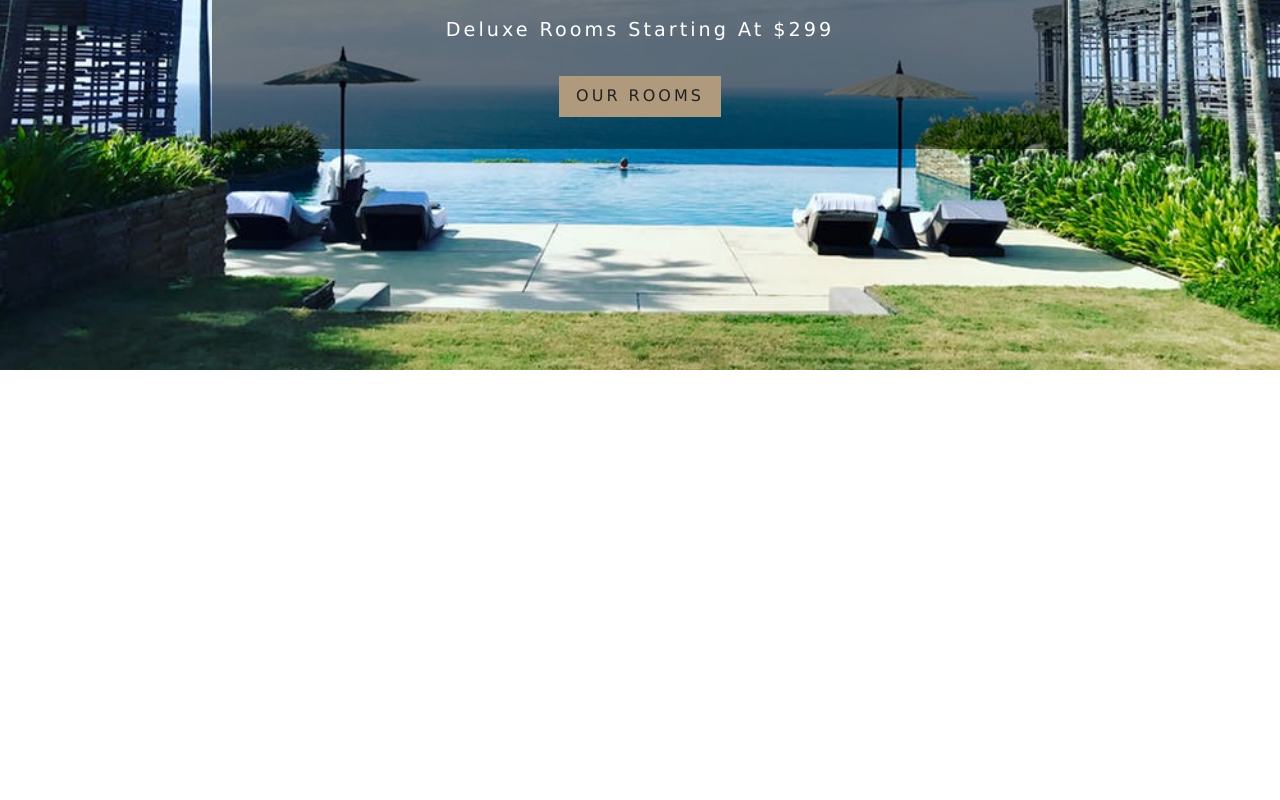
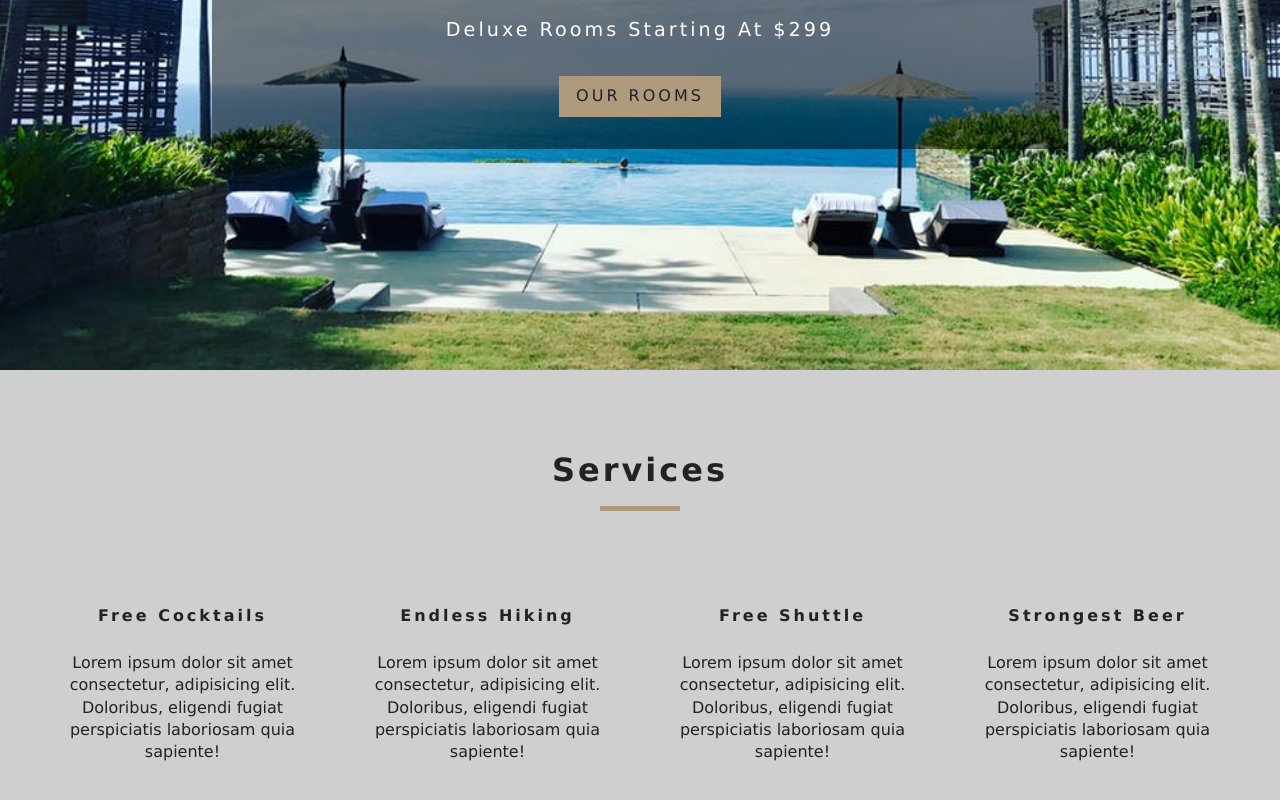
Before and after one commit to imjoymhnt/React-Beach-Resort, a React (Create React App) app: page / in a window 1280 px wide. Shown: the part 430-1230 px from the top of the page. Before the commit the page ends 800 px from the top, so only its background shows below. Built offline with nearby package versions, Linux system fonts and the light colour scheme.

Commit message:
created services section and added it into the home page. also created a title component to render it in multiple place. In the title component used a prop called title and when usin the Title component, I have to pass thevalue of title prop

```diff
--- /dev/null
+++ b/src/components/Services.js
@@ -0,0 +1,52 @@
+import React, { Component } from "react";
+import Title from "./Title";
+import { FaCocktail, FaBeer, FaHiking, FaShuttleVan } from "react-icons/fa";
+
+export default class Services extends Component {
+  state = {
+    services: [
+      {
+        icon: FaCocktail,
+        title: "Free Cocktails",
+        info:
+          "Lorem ipsum dolor sit amet consectetur, adipisicing elit. Doloribus, eligendi fugiat perspiciatis laboriosam quia sapiente!",
+      },
+      {
+        icon: FaHiking,
+        title: "Endless Hiking",
+        info:
+          "Lorem ipsum dolor sit amet consectetur, adipisicing elit. Doloribus, eligendi fugiat perspiciatis laboriosam quia sapiente!",
+      },
+      {
+        icon: FaShuttleVan,
+        title: "Free Shuttle",
+        info:
+          "Lorem ipsum dolor sit amet consectetur, adipisicing elit. Doloribus, eligendi fugiat perspiciatis laboriosam quia sapiente!",
+      },
+      {
+        icon: FaBeer,
+        title: "Strongest Beer",
+        info:
+          "Lorem ipsum dolor sit amet consectetur, adipisicing elit. Doloribus, eligendi fugiat perspiciatis laboriosam quia sapiente!",
+      },
+    ],
+  };
+  render() {
+    return (
+      <section className="services">
+        <Title title="Services" />
+        <div className="services-center">
+          {this.state.services.map((item, index) => {
+            return (
+              <article key={index} className="service">
+                <span>{item.icon}</span>
+                <h6>{item.title}</h6>
+                <p>{item.info}</p>
+              </article>
+            );
+          })}
+        </div>
+      </section>
+    );
+  }
+}
--- /dev/null
+++ b/src/components/Title.js
@@ -0,0 +1,10 @@
+import React from "react";
+
+export default function Title({ title }) {
+  return (
+    <div className="section-title">
+      <h4>{title}</h4>
+      <div></div>
+    </div>
+  );
+}
--- a/src/pages/Home.js
+++ b/src/pages/Home.js
@@ -2,15 +2,22 @@ import React from "react";
 import Hero from "../components/Hero";
 import Banner from "../components/Banner";
 import { Link } from "react-router-dom";
+import Services from "../components/Services";
 
 export default function Home() {
   return (
+    <>
       <Hero>
-      <Banner title="luxurious rooms" subtitle="deluxe rooms starting at $299">
+        <Banner
+          title="luxurious rooms"
+          subtitle="deluxe rooms starting at $299"
+        >
           <Link to="/rooms" className="btn-primary">
             Our Rooms
           </Link>
         </Banner>
       </Hero>
+      <Services />
+    </>
   );
 }
```
Also changed, not shown: 1 other file (tests, documents, lock files or other folders). Lines whose indentation alone changed are shown as unchanged.
